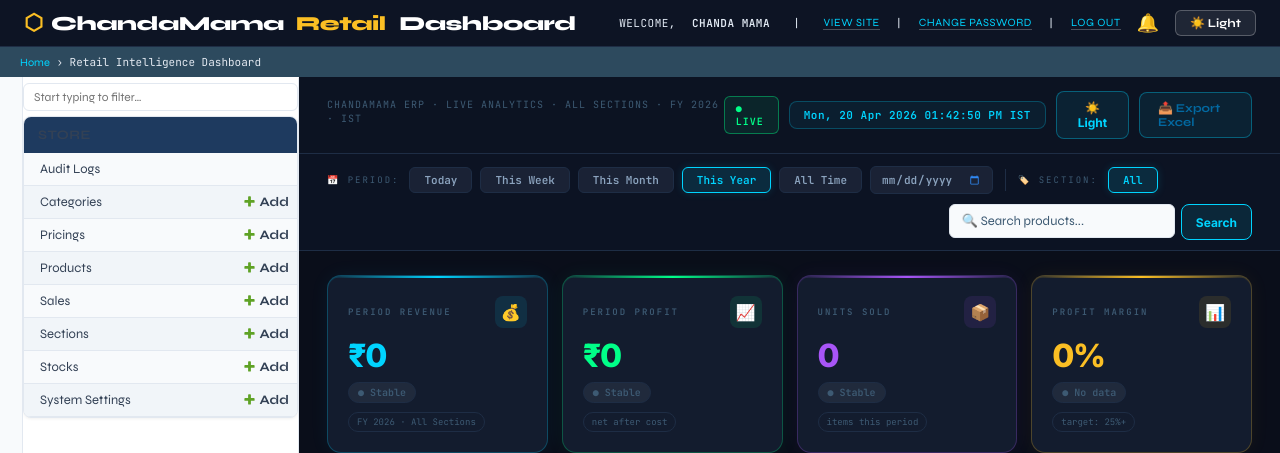
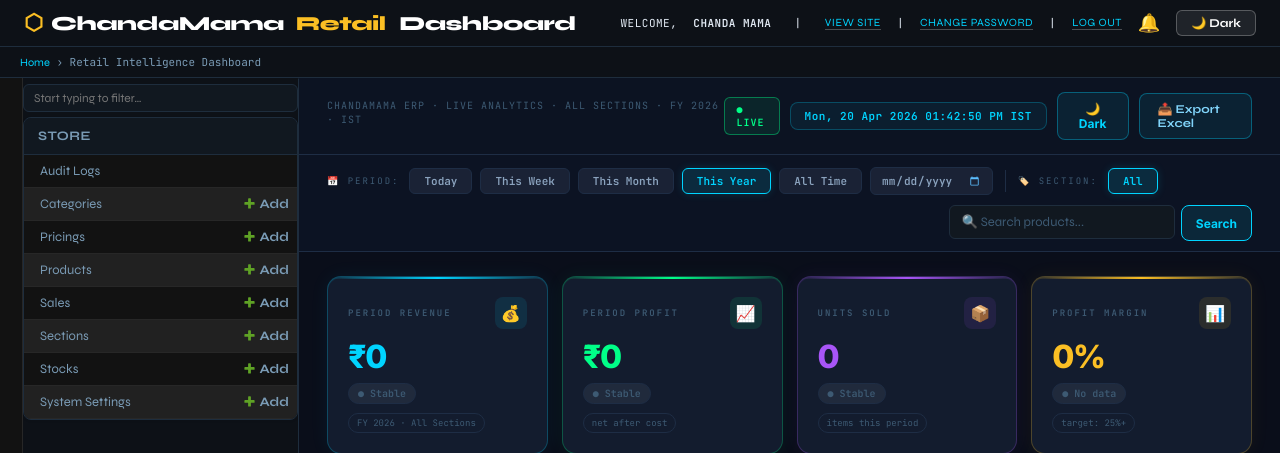
Before and after one commit to sahiliftekhar/chandamama-retail-dashboard, a Django app: page /admin/ in a window 1280 px wide. Shown: the top 453 px of the page. Run offline with Django 5.2, Linux system fonts and the light colour scheme; a user stored in the database is signed in; data that the repository does not hold is empty.

Commit message:
all at once

```diff
--- a/backend/store/admin.py
+++ b/backend/store/admin.py
@@ -200,7 +200,7 @@ class MyAdminSite(admin.AdminSite):
         cat_data = [round(float(c["revenue"] / total_cat_rev * 100), 1) for c in cat_qs]
 
         # ── Top Selling Products (with search) ────────────────────
-        top_products = (
+        top_products = (  # remarks included via __str__
             base_qs
             .filter(search_filter)
             .values("product__name", "product__category__name",
@@ -1156,6 +1156,13 @@ class ProductAdmin(AuditLogMixin, admin.ModelAdmin):
 
         formset.save_m2m()
 
+    def product_display(self, obj):
+        if obj.remarks:
+            return f"{obj.product} - {obj.remarks}"
+        return str(obj.product)
+    product_display.short_description = 'Product'
+    product_display.admin_order_field = 'product__name'
+
     def get_form(self, request, obj=None, **kwargs):
         form = super().get_form(request, obj, **kwargs)
         return form
@@ -1208,7 +1215,7 @@ class PricingAdmin(AuditLogMixin, admin.ModelAdmin):
 class StockAdmin(AuditLogMixin, admin.ModelAdmin):
     list_display  = ("product", "section_name", "size", "quantity", "stock_bar")
     list_filter   = ("product__category__section", "product__category")
-    search_fields = ("product__name", "size")
+    search_fields = ("product__name", "size", "remarks")
     ordering      = ("quantity",)
 
     @admin.display(description="Section")
@@ -1238,8 +1245,21 @@ class StockAdmin(AuditLogMixin, admin.ModelAdmin):
 
 @admin.register(Sale, site=my_admin)
 class SaleAdmin(AuditLogMixin, admin.ModelAdmin):
-    list_display = ("product", "size", "quantity", "selling_price_display",
+    list_display = ("product_display", "size", "quantity", "selling_price_display",
                     "profit_display", "margin_live", "payment_badge", "sold_date")
+
+    def product_display(self, obj):
+        if obj.remarks:
+            return f"{obj.product} - {obj.remarks}"
+        return str(obj.product)
+    product_display.short_description = "Product"
+    product_display.admin_order_field = "product__name"
+
+    fieldsets = (
+        (None, {"fields": ("product", "remarks", "size", "quantity", "selling_price", "discount")}),
+        ("Payment", {"fields": ("payment_mode", "customer_name", "customer_phone", "sold_date")}),
+    )
+
     list_filter = (
         ("sold_date", DateFieldListFilter),
         "product__category__section",
@@ -1401,6 +1421,7 @@ class SaleAdmin(AuditLogMixin, admin.ModelAdmin):
                     customer_name  = customer_name if payment_mode == "due" else "",
                     customer_phone = customer_phone if payment_mode == "due" else "",
                     pricing_id    = item.get("pricing_id"),
+                remarks       = item.get("remarks", "") or "",
                 )
                 if sold_date_str:
                     sale.sold_date = _date.fromisoformat(sold_date_str)
--- a/backend/templates/admin/dashboard.html
+++ b/backend/templates/admin/dashboard.html
@@ -19,9 +19,10 @@
   --t1:#e8edf5; --t2:#8ba3be; --t3:#3d5a73;
 }
 [data-theme="light"] {
-  --bg-void:#0a0e1a; --bg-surface:#0d1424; --bg-card:#111827; --bg-raised:#1a2235; --bg-card2:#131c2e;
-  --border:#1e2d45; --border-hi:#2a4a6b;
-  --green:#00ff88; --gold:#fbbf24; --t1:#e8edf5; --t2:#8ba3be; --t3:#3d5a73;
+  --bg-void:#f0f4f8; --bg-surface:#fff; --bg-card:#fff; --bg-raised:#f1f5f9; --bg-card2:#f8fafc;
+  --border:#e2e8f0; --border-hi:#94a3b8;
+  --cyan:#0099cc; --green:#00a86b; --orange:#ff6b35; --red:#ff3b5c; --purple:#7c3aed; --gold:#d97706;
+  --t1:#0f172a; --t2:#334155; --t3:#94a3b8;
 }
 .theme-toggle{display:none!important}
 #content{padding:0!important;background:var(--bg-void)!important}
@@ -205,8 +206,10 @@ body{background:var(--bg-void)!important}
 
 <script>
 (function(){
-  var t=localStorage.getItem('eod_theme')||'light';
-  if(t==='dark') document.documentElement.setAttribute('data-theme','dark');
+  var t=localStorage.getItem('eod_theme')||'dark';
+  localStorage.setItem('eod_theme', t);
+  document.documentElement.setAttribute('data-theme', t);
+  document.documentElement.style.colorScheme = t;
 })();
 
 // ── Live IST Clock ────────────────────────────────────────────
@@ -253,11 +256,11 @@ setInterval(updateClock, 1000);
       <span class="tbadge tbadge-live">● LIVE</span>
       <span class="live-clock" id="liveClock">🕐 --:-- --</span>
       {% if alert_count %}<span class="tbadge tbadge-alert" id="alertBadge">⚠ {{ alert_count }} ALERT{{ alert_count|pluralize }}</span>{% endif %}
-      <button class="theme-btn" id="themeBtn" onclick="
-        var h=document.documentElement,c=localStorage.getItem('eod_theme')||'light';
-        if(c==='light'){h.setAttribute('data-theme','dark');this.textContent='🌙 Dark';localStorage.setItem('eod_theme','dark');}
-        else{h.removeAttribute('data-theme');this.textContent='☀️ Light';localStorage.setItem('eod_theme','light');}
-      ">☀️ Light</button>
+            <button class="theme-btn" id="themeBtn" onclick="
+        var h=document.documentElement,c=localStorage.getItem('eod_theme')||'dark';
+        if(c==='dark'){h.setAttribute('data-theme','light');this.textContent='Light';localStorage.setItem('eod_theme','light');}
+        else{h.setAttribute('data-theme','dark');this.textContent='Dark';localStorage.setItem('eod_theme','dark');}
+      ">Dark</button>
       <a href="/admin/export-excel/?range={{ active_range }}" class="exp-btn">📤 Export Excel</a>
     </div>
   </div>
@@ -468,7 +471,7 @@ setInterval(updateClock, 1000);
             {% for p in top_products %}
             <tr>
               <td style="font-family:'JetBrains Mono',monospace;color:var(--t3);font-weight:700">{{ forloop.counter }}</td>
-              <td class="td-name">{{ p.product__name }}</td>
+              <td class="td-name">{{ p.product__name }}{% if p.remarks %} <span style="color:var(--t3);font-weight:400;font-size:11px">– {{ p.remarks }}</span>{% endif %}</td>
               <td style="color:var(--t3);font-size:11px">{{ p.product__category__section__name }} › {{ p.product__category__name }}</td>
               <td style="font-family:'JetBrains Mono',monospace;color:var(--cyan)">{{ p.units }}</td>
               <td style="color:var(--green);font-weight:600">₹{{ p.revenue|floatformat:0 }}</td>
@@ -555,7 +558,7 @@ setInterval(updateClock, 1000);
 <script>
 // ── Theme ─────────────────────────────────────────────────────────
 window.addEventListener('DOMContentLoaded', function () {
-  var t = localStorage.getItem('eod_theme') || 'light';
+  var t = localStorage.getItem('eod_theme') || 'dark';
   var btn = document.getElementById('themeBtn');
   if (btn) btn.textContent = t === 'dark' ? '🌙 Dark' : '☀️ Light';
 });
--- a/backend/templates/admin/store/sale/cart.html
+++ b/backend/templates/admin/store/sale/cart.html
@@ -44,7 +44,7 @@
   <table class="cart-table" id="cartTable">
     <thead>
       <tr>
-        <th style="width:28%">Product</th>
+        <th style="width:24%">Product</th><th style="width:12%">Remarks</th>
         <th style="width:20%">Size</th>
         <th style="width:8%">Qty</th>
         <th style="width:14%">Selling Price</th>
@@ -109,6 +109,7 @@ function addRow() {
       <option value="">— Select Product —</option>
       ${PRODUCTS.map(p=>`<option value="${p.id}">${p.name}</option>`).join('')}
     </select></td>
+    <td><input type="text" id="remarks_${rowCount}" placeholder="e.g. Bhagwa" style="background:#1a2d3d;border:1px solid #2a3d4d;color:#e2e8f0;padding:6px 10px;border-radius:6px;width:100%;font-size:13px;"></td>
     <td><select id="size_${rowCount}" onchange="updateHint(${rowCount})">
       <option value="">— Select Product First —</option>
     </select></td>
@@ -190,11 +191,12 @@ function saveCart() {
     const productId = document.getElementById('product_' + id)?.value;
     const size = document.getElementById('size_' + id)?.value;
     const pricingId = document.getElementById('pricingId_' + id)?.value;
+    const remarks = document.getElementById('remarks_' + id)?.value || '';
     const qty = document.getElementById('qty_' + id)?.value;
     const price = document.getElementById('price_' + id)?.value;
     const discount = document.getElementById('discount_' + id)?.value || 0;
     if (!productId || !size || !qty || !price) { showError('Please fill all fields for each row.'); return; }
-    items.push({ product_id: productId, size, pricing_id: pricingId || null, quantity: qty, selling_price: price, discount });
+    items.push({ product_id: productId, size, pricing_id: pricingId || null, quantity: qty, selling_price: price, discount, remarks });
   }
   if (!items.length) { showError('Please add at least one product.'); return; }
   const paymentMode = document.getElementById('paymentMode').value;
```
Also changed, not shown: backend/store/models.py (+8 -1 lines), README.md, backend/store/migrations/0020_sale_remarks.py (added), 7 other files.
